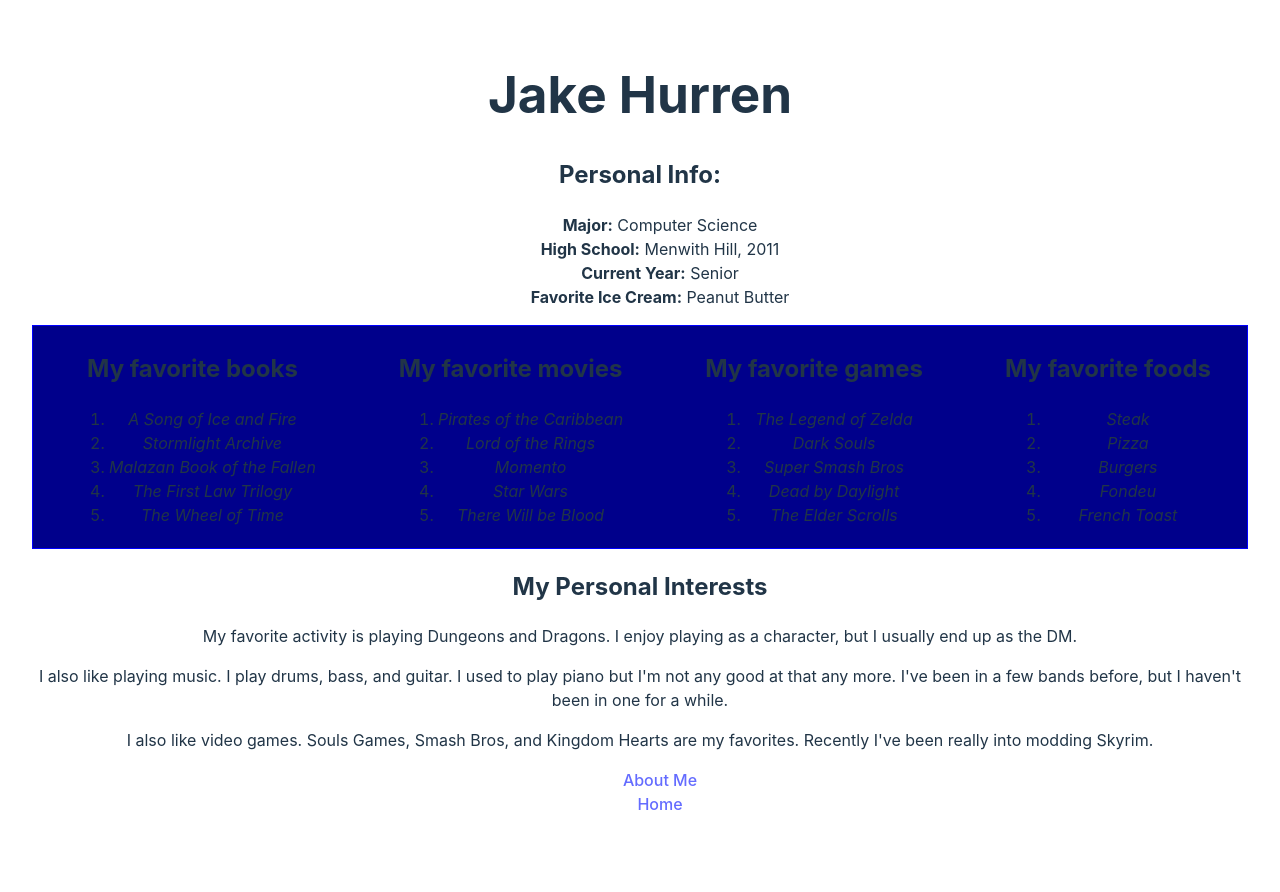
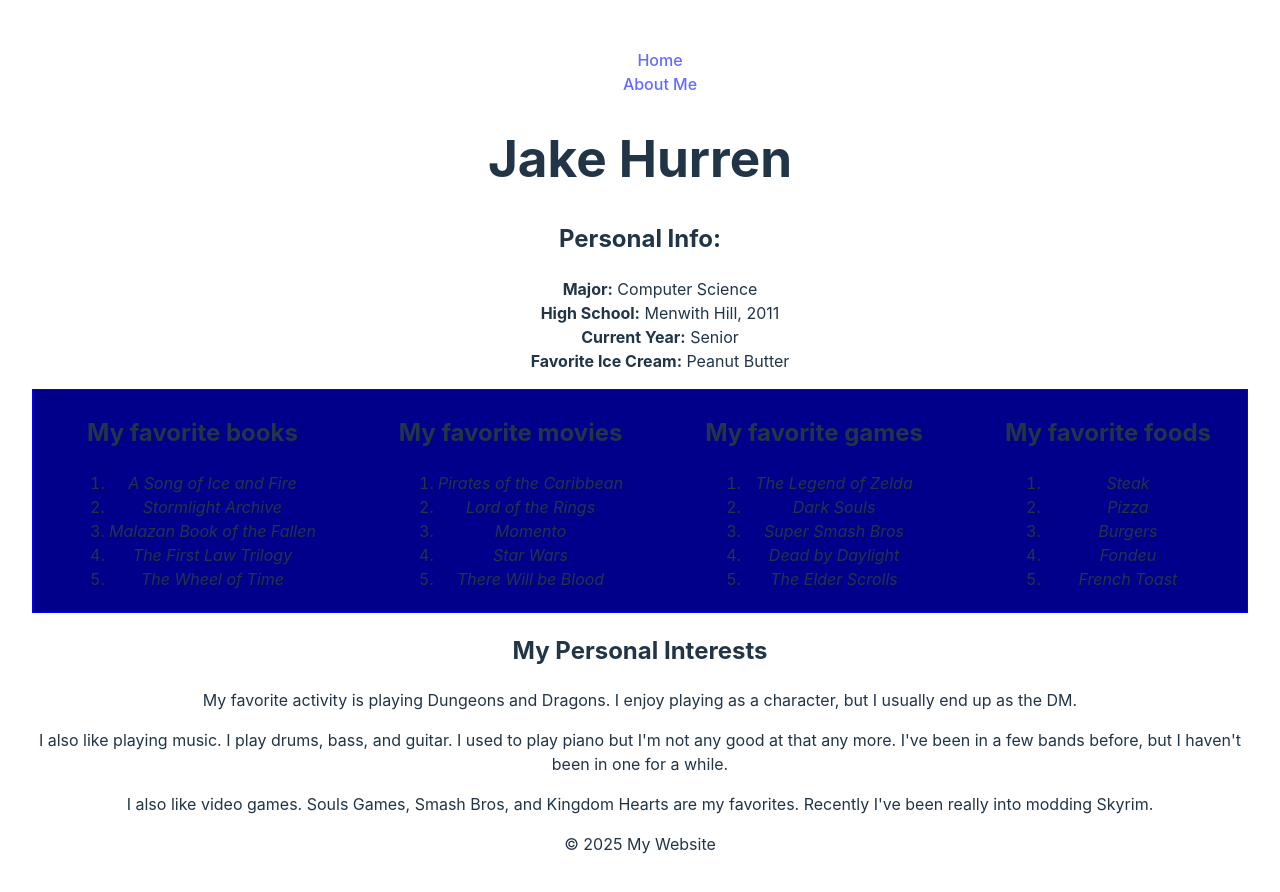
Before and after one commit to MazrimTaim93/FullStack, a React (Vite) app: page /about in a window 1280 px wide. Shown: the top 892 px of the page. Before the commit the page ends 864 px from the top, so only its background shows below. Built offline with nearby package versions, Linux system fonts and the light colour scheme.

Commit message:
Main layout (#1)
* added mainlayout

* Layouts working properly

```diff
--- a/src/App.jsx
+++ b/src/App.jsx
@@ -1,6 +1,11 @@
 /* eslint-disable react/no-unescaped-entities */
-import { BrowserRouter, Route, Routes, Link } from "react-router-dom"
+import { BrowserRouter, Route, Routes } from "react-router-dom"
 import './App.css'
+import About from "./pages/About.jsx"
+import MainLayout from "./layouts/MainLayout"
+
+const Home = () => (<MainLayout title="Home"> <h1>This is my home page</h1> </MainLayout>)
+const NotFound = () => (<MainLayout title="Home"> <h1>Page not found</h1> </MainLayout>)
 
 function App() {
 
@@ -8,112 +13,11 @@ function App() {
 		<BrowserRouter>
 			<Routes>
 				<Route path="/" element={<Home />} />
-				<Route path="/about" element={<AboutMe />} />
+				<Route path="/about" element={<About />} />
+				<Route NotFound="*" element={<NotFound /> } />
 			</Routes>
-			<NavBar />
 		</BrowserRouter>
 	)
 }
 
-function NavBar() {
-	return (
-		<nav>
-			<ul>
-				<li>
-					<Link to="/about">About Me</Link>
-				</li>
-				<li>
-					<Link to="/">Home</Link>
-				</li>
-			</ul>
-		</nav>
-	)
-}
-function Home() {
-	return (
-		<>
-			<h1>Hey :)</h1>
-
-
-		</>
-	);
-}
-
-function AboutMe() {
-	return (
-		<>
-			<h1>Jake Hurren</h1>
-
-			<h2>Personal Info:</h2>
-			<ul>
-				<li><strong>Major:</strong> Computer Science</li>
-				<li><strong>High School:</strong> Menwith Hill, 2011</li>
-				<li><strong>Current Year:</strong> Senior</li>
-				<li><strong>Favorite Ice Cream:</strong> Peanut Butter</li>
-			</ul>
-
-			<div className="box">
-				<div>
-					<h2>My favorite books</h2>
-					<ol>
-						<li><cite>A Song of Ice and Fire</cite></li>
-						<li><cite>Stormlight Archive</cite></li>
-						<li><cite>Malazan Book of the Fallen</cite></li>
-						<li><cite>The First Law Trilogy</cite></li>
-						<li><cite>The Wheel of Time</cite></li>
-					</ol>
-				</div>
-
-				<div>
-					<h2>My favorite movies</h2>
-					<ol>
-						<li><cite>Pirates of the Caribbean</cite></li>
-						<li><cite>Lord of the Rings</cite></li>
-						<li><cite>Momento</cite></li>
-						<li><cite>Star Wars</cite></li>
-						<li><cite>There Will be Blood</cite></li>
-					</ol>
-				</div>
-
-				<div>
-					<h2>My favorite games</h2>
-					<ol>
-						<li><cite>The Legend of Zelda</cite></li>
-						<li><cite>Dark Souls</cite></li>
-						<li><cite>Super Smash Bros</cite></li>
-						<li><cite>Dead by Daylight</cite></li>
-						<li><cite>The Elder Scrolls</cite></li>
-					</ol>
-				</div>
-
-				<div>
-					<h2>My favorite foods</h2>
-					<ol>
-						<li><cite>Steak</cite></li>
-						<li><cite>Pizza</cite></li>
-						<li><cite>Burgers</cite></li>
-						<li><cite>Fondeu</cite></li>
-						<li><cite>French Toast</cite></li>
-					</ol>
-				</div>
-			</div>
-
-			<h2>My Personal Interests</h2>
-			<p>
-				My favorite activity is playing Dungeons and Dragons.
-				I enjoy playing as a character, but I usually end up as the DM.
-			</p>
-			<p>
-				I also like playing music. I play drums, bass, and guitar.
-				I used to play piano but I'm not any good at that any more.
-				I've been in a few bands before, but I haven't been in one for a while.
-			</p>
-			<p>
-				I also like video games. Souls Games, Smash Bros, and Kingdom Hearts are my favorites.
-				Recently I've been really into modding Skyrim.
-			</p>
-		</>
-	);
-}
-
 export default App
--- /dev/null
+++ b/src/layouts/MainLayout.jsx
@@ -0,0 +1,22 @@
+import  { useEffect } from "react"
+import MainNav from "../pages/MainNav"
+import MainFooter from "../pages/MainFooter"
+
+const MainLayout = ({ children, title }) =>
+{
+    useEffect(() => {
+        if (title) {
+            document.title = title
+        }
+    }, [title])
+
+    return (
+        <div>
+            <MainNav />
+            {children}
+            <MainFooter />
+        </div>
+    )
+}
+
+export default MainLayout;
--- /dev/null
+++ b/src/pages/About.jsx
@@ -0,0 +1,84 @@
+/* eslint-disable react/no-unescaped-entities */
+import React from "react"
+import MainLayout from "../layouts/MainLayout.jsx"
+
+const About = () => {
+    return (
+        <MainLayout title="About Me">
+
+			<h1>Jake Hurren</h1>
+
+			<h2>Personal Info:</h2>
+			<ul>
+				<li><strong>Major:</strong> Computer Science</li>
+				<li><strong>High School:</strong> Menwith Hill, 2011</li>
+				<li><strong>Current Year:</strong> Senior</li>
+				<li><strong>Favorite Ice Cream:</strong> Peanut Butter</li>
+			</ul>
+
+			<div className="box">
+				<div>
+					<h2>My favorite books</h2>
+					<ol>
+						<li><cite>A Song of Ice and Fire</cite></li>
+						<li><cite>Stormlight Archive</cite></li>
+						<li><cite>Malazan Book of the Fallen</cite></li>
+						<li><cite>The First Law Trilogy</cite></li>
+						<li><cite>The Wheel of Time</cite></li>
+					</ol>
+				</div>
+
+				<div>
+					<h2>My favorite movies</h2>
+					<ol>
+						<li><cite>Pirates of the Caribbean</cite></li>
+						<li><cite>Lord of the Rings</cite></li>
+						<li><cite>Momento</cite></li>
+						<li><cite>Star Wars</cite></li>
+						<li><cite>There Will be Blood</cite></li>
+					</ol>
+				</div>
+
+				<div>
+					<h2>My favorite games</h2>
+					<ol>
+						<li><cite>The Legend of Zelda</cite></li>
+						<li><cite>Dark Souls</cite></li>
+						<li><cite>Super Smash Bros</cite></li>
+						<li><cite>Dead by Daylight</cite></li>
+						<li><cite>The Elder Scrolls</cite></li>
+					</ol>
+				</div>
+
+				<div>
+					<h2>My favorite foods</h2>
+					<ol>
+						<li><cite>Steak</cite></li>
+						<li><cite>Pizza</cite></li>
+						<li><cite>Burgers</cite></li>
+						<li><cite>Fondeu</cite></li>
+						<li><cite>French Toast</cite></li>
+					</ol>
+				</div>
+			</div>
+
+			<h2>My Personal Interests</h2>
+			<p>
+				My favorite activity is playing Dungeons and Dragons.
+				I enjoy playing as a character, but I usually end up as the DM.
+			</p>
+			<p>
+				I also like playing music. I play drums, bass, and guitar.
+				I used to play piano but I'm not any good at that any more.
+				I've been in a few bands before, but I haven't been in one for a while.
+			</p>
+			<p>
+				I also like video games. Souls Games, Smash Bros, and Kingdom Hearts are my favorites.
+				Recently I've been really into modding Skyrim.
+			</p>
+
+        </MainLayout>
+    )
+}
+
+export default About
--- /dev/null
+++ b/src/pages/MainFooter.jsx
@@ -0,0 +1,11 @@
+//import React from "react"
+
+const MainFooter = () => {
+	return (
+		<footer>
+			<p>&copy; {new Date().getFullYear()} My Website</p>
+		</footer>
+	)
+}
+
+export default MainFooter
--- /dev/null
+++ b/src/pages/MainNav.jsx
@@ -0,0 +1,18 @@
+//import { Link } from "react"
+
+const MainNav = () => {
+    return (
+		<nav>
+			<ul>
+				<li>
+					<a href="/">Home</a>
+				</li>
+				<li>
+					<a href="/about">About Me</a>
+				</li>
+			</ul>
+		</nav>
+    )
+}
+
+export default MainNav
```
Also changed, not shown: src/pages/ReactHome.jsx (added).
